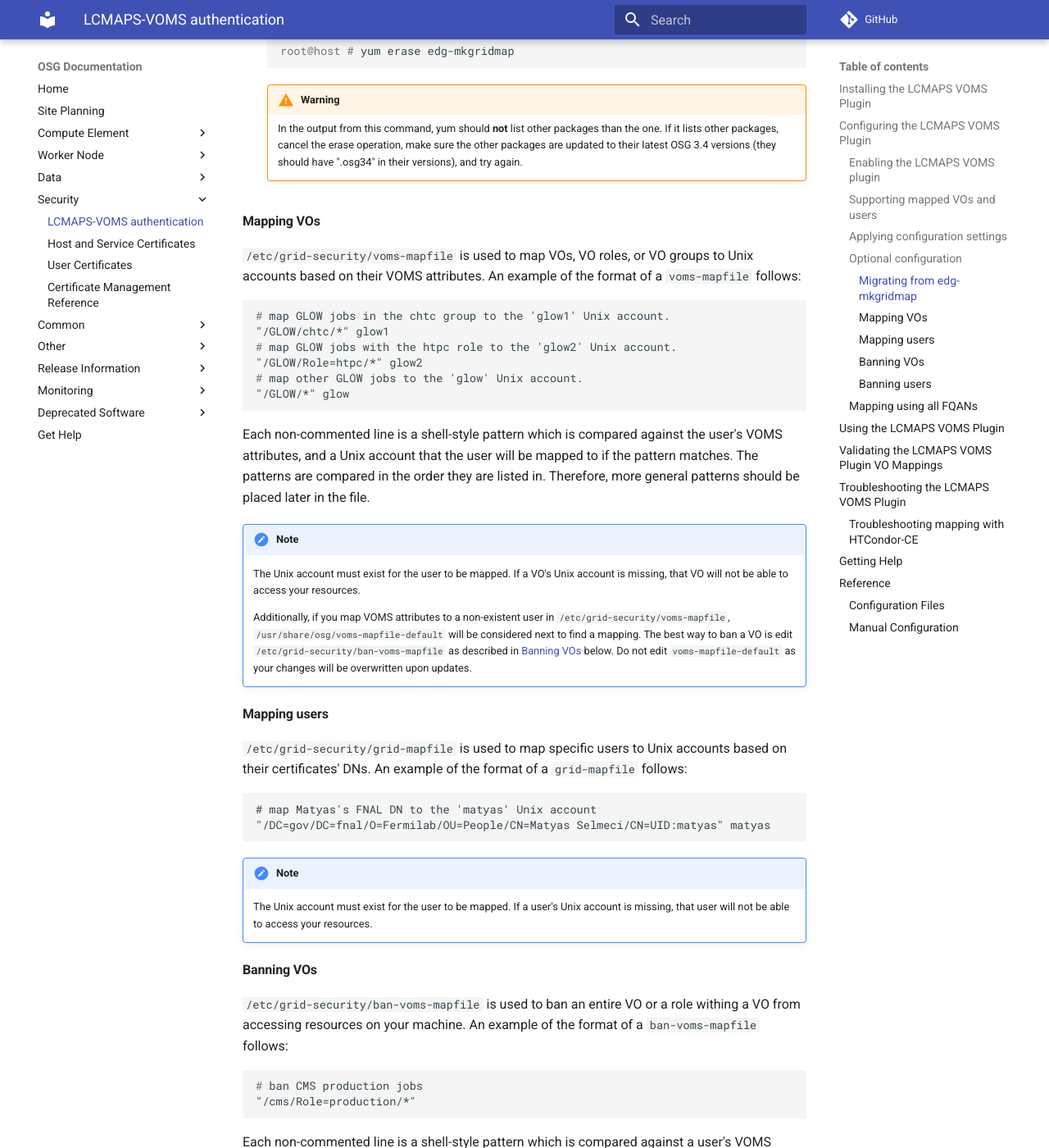
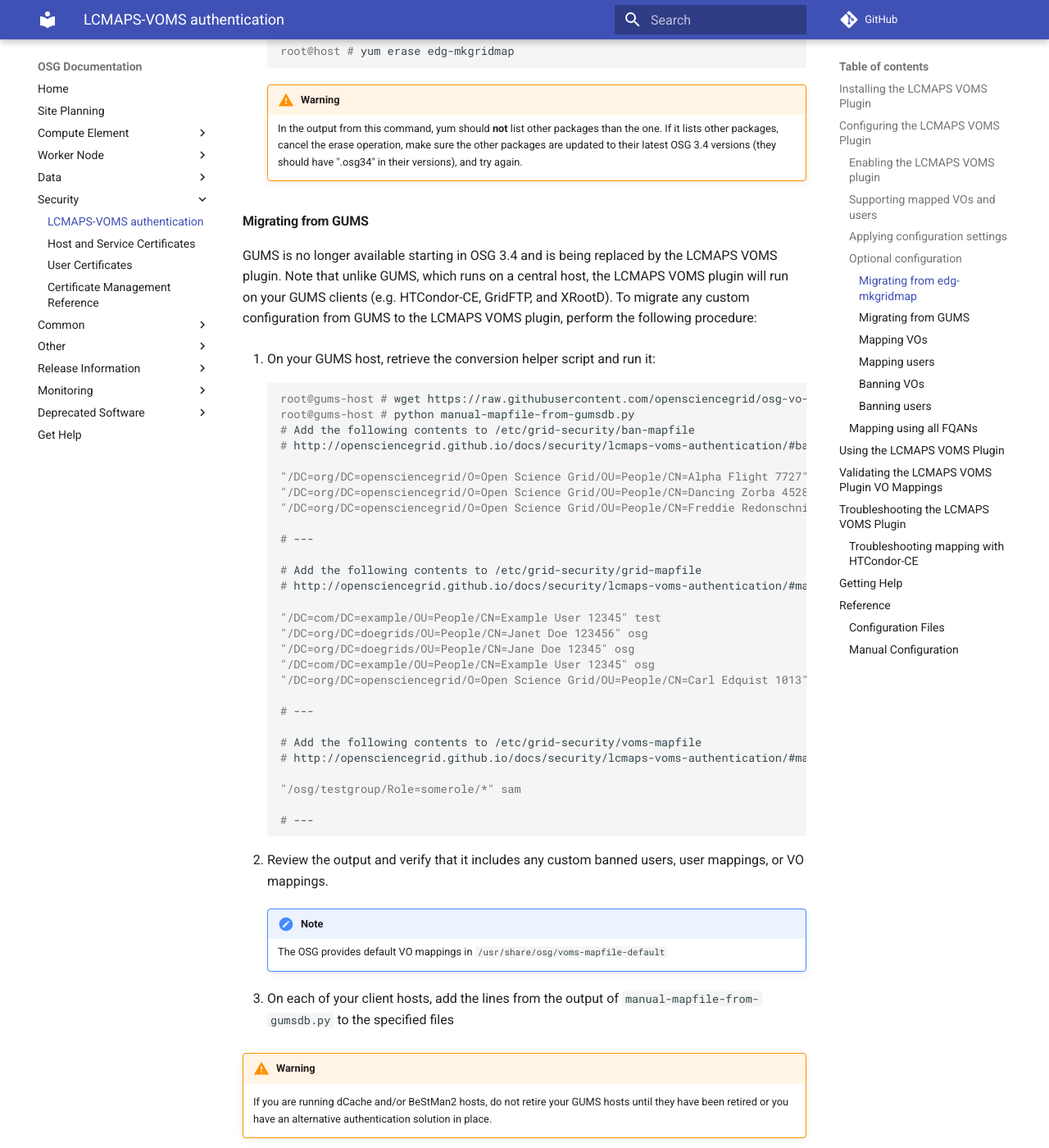
Before and after one commit to osg-htc/docs, an MkDocs documentation site: the page built from docs/security/lcmaps-voms-authentication.md, in a window 1280 px wide and 1400 px high, scrolled down 4524 px. Shown: the whole window at 82% size. Built offline with MkDocs 1.6.1 and Material for MkDocs 9.7.7, drawn with Linux system fonts in a browser that asks for light colours; comment, search, counter and statistics services are not loaded; old or Windows-style settings are respelled for this version of MkDocs.

Commit message:
Add GUMS migration instructions

```diff
--- a/docs/security/lcmaps-voms-authentication.md
+++ b/docs/security/lcmaps-voms-authentication.md
@@ -165,6 +165,53 @@ The program edg-mkgridmap (found in the package `edg-mkgridmap`), used for authe
         In the output from this command, yum should **not** list other packages than the one.
         If it lists other packages, cancel the erase operation, make sure the other packages are updated to their latest OSG 3.4 versions (they should have ".osg34" in their versions), and try again.
 
+#### Migrating from GUMS
+
+GUMS is no longer available starting in OSG 3.4 and is being replaced by the LCMAPS VOMS plugin.
+Note that unlike GUMS, which runs on a central host, the LCMAPS VOMS plugin will run on your GUMS clients (e.g. HTCondor-CE, GridFTP, and XRootD).
+To migrate any custom configuration from GUMS to the LCMAPS VOMS plugin, perform the following procedure:
+
+1. On your GUMS host, retrieve the conversion helper script and run it:
+
+        :::console
+        root@gums-host # wget https://raw.githubusercontent.com/opensciencegrid/osg-vo-config/mapfile-generator-0.1/bin/manual-mapfile-from-gumsdb.py
+        root@gums-host # python manual-mapfile-from-gumsdb.py
+        # Add the following contents to /etc/grid-security/ban-mapfile
+        # http://opensciencegrid.github.io/docs/security/lcmaps-voms-authentication/#banning-users
+
+        "/DC=org/DC=opensciencegrid/O=Open Science Grid/OU=People/CN=Alpha Flight 7727"
+        "/DC=org/DC=opensciencegrid/O=Open Science Grid/OU=People/CN=Dancing Zorba 4528"
+        "/DC=org/DC=opensciencegrid/O=Open Science Grid/OU=People/CN=Freddie Redonschnider 1234"
+
+        # ---
+
+        # Add the following contents to /etc/grid-security/grid-mapfile
+        # http://opensciencegrid.github.io/docs/security/lcmaps-voms-authentication/#mapping-users
+
+        "/DC=com/DC=example/OU=People/CN=Example User 12345" test
+        "/DC=org/DC=doegrids/OU=People/CN=Janet Doe 123456" osg
+        "/DC=org/DC=doegrids/OU=People/CN=Jane Doe 12345" osg
+        "/DC=com/DC=example/OU=People/CN=Example User 12345" osg
+        "/DC=org/DC=opensciencegrid/O=Open Science Grid/OU=People/CN=Carl Edquist 1013" osg
+
+        # ---
+
+        # Add the following contents to /etc/grid-security/voms-mapfile
+        # http://opensciencegrid.github.io/docs/security/lcmaps-voms-authentication/#mapping-vos
+
+        "/osg/testgroup/Role=somerole/*" sam
+
+        # ---
+
+1. Review the output and verify that it includes any custom banned users, user mappings, or VO mappings.
+
+    !!! note
+        The OSG provides default VO mappings in `/usr/share/osg/voms-mapfile-default`
+
+1. On each of your client hosts, add the lines from the output of `manual-mapfile-from-gumsdb.py` to the specified files
+
+!!! warning
+    If you are running dCache and/or BeStMan2 hosts, do not retire your GUMS hosts until they have been retired or you have an alternative authentication solution in place.
 
 #### Mapping VOs
 
```
